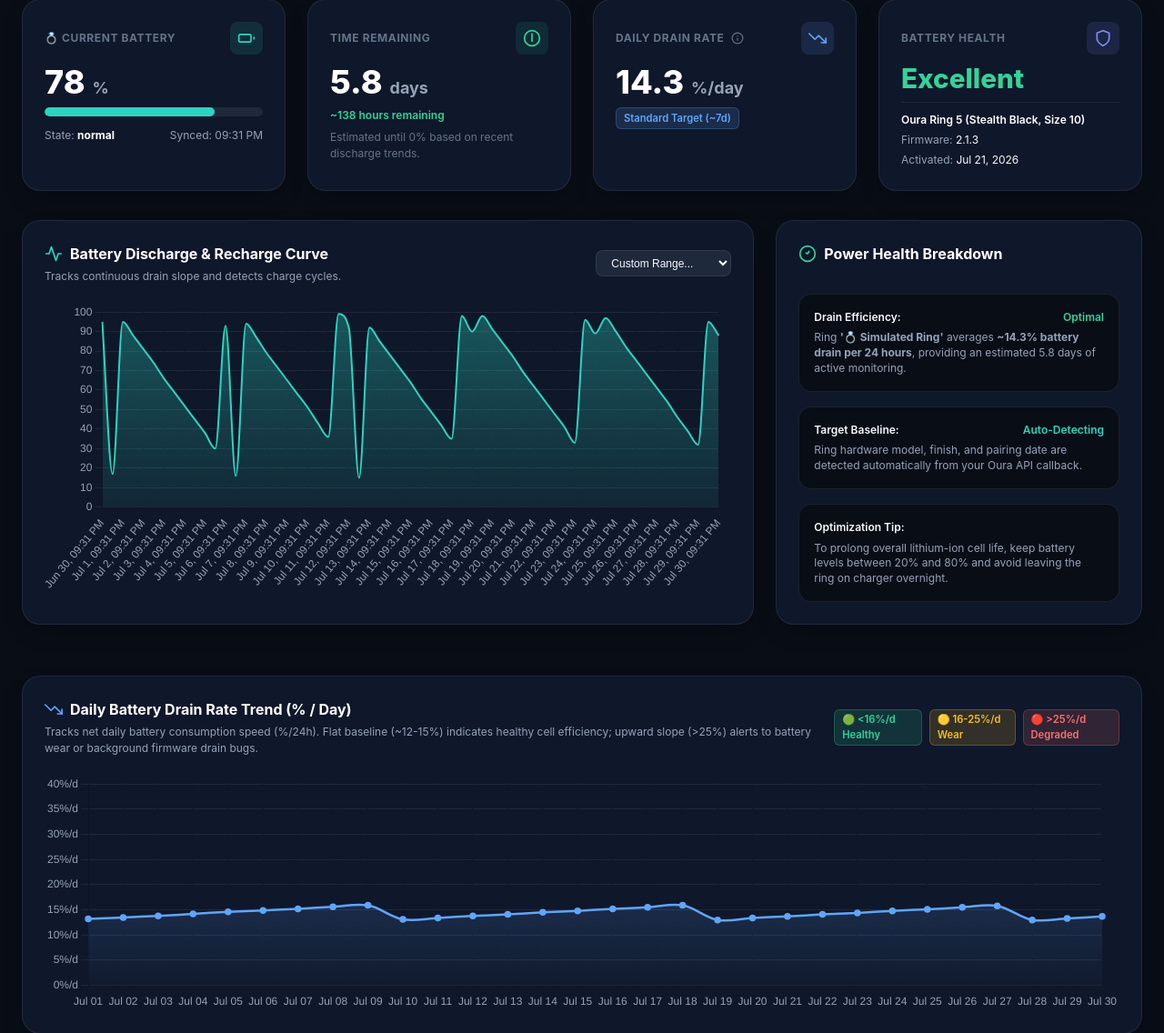
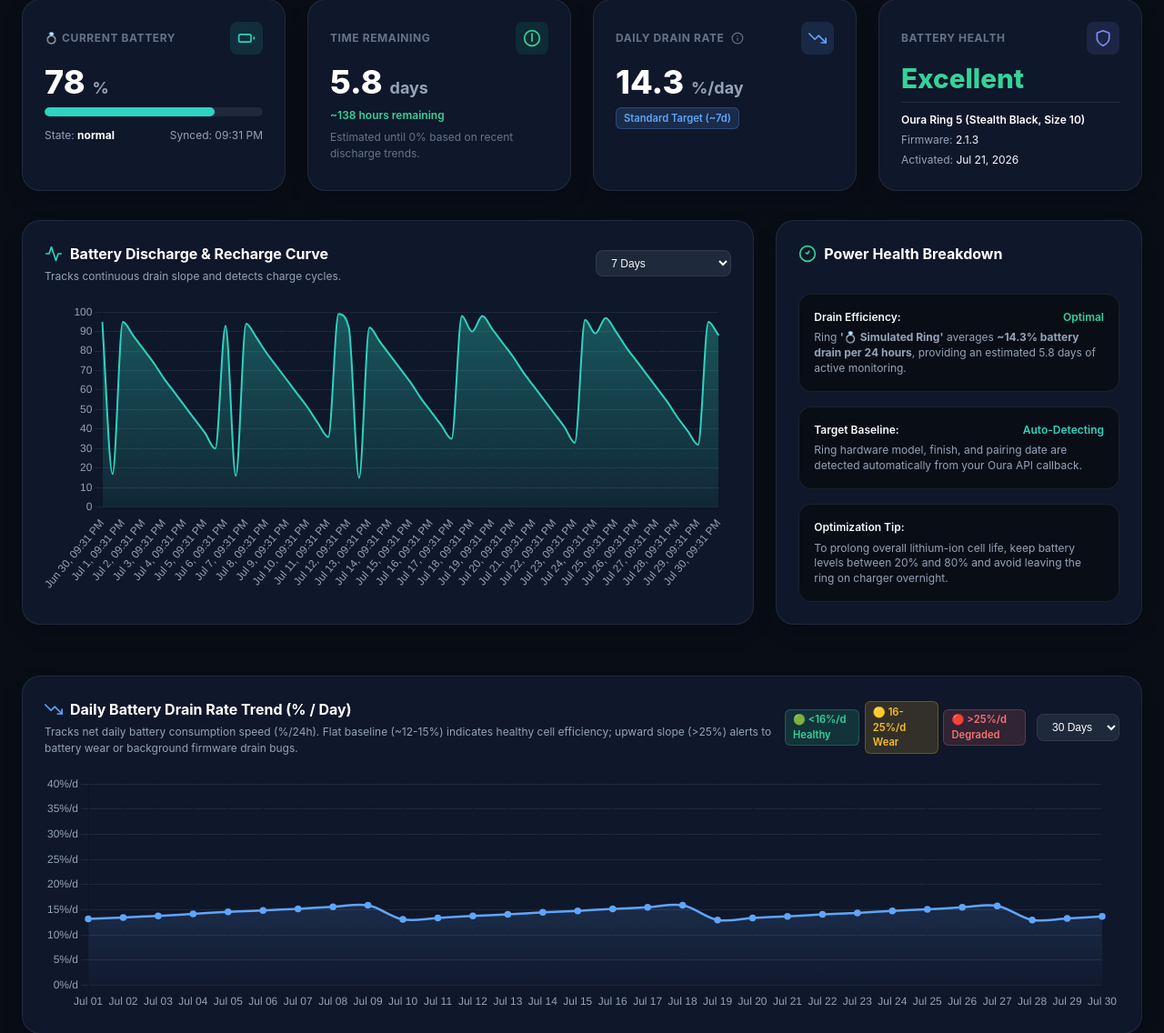
Before and after one commit to cipriani14/oura-ring-battery-health-tracker, a FastAPI app: page / in a window 1280 px wide. Shown: the part 197-1333 px from the top of the page at 91% size. Run offline with FastAPI, Linux system fonts and the light colour scheme; data that the repository does not hold is empty.

Commit message:
Fix 30-day default selection and add independent range selector for Daily Drain Rate chart

```diff
--- a/app/templates/index.html
+++ b/app/templates/index.html
@@ -399,10 +399,19 @@
                         Tracks net daily battery consumption speed (%/24h). Flat baseline (~12-15%) indicates healthy cell efficiency; upward slope (>25%) alerts to battery wear or background firmware drain bugs.
                     </p>
                 </div>
-                <div style="display: flex; gap: 0.5rem; align-items: center;">
-                    <span class="badge-tag tag-emerald" style="font-size: 0.7rem;">🟢 &lt;16%/d Healthy</span>
-                    <span class="badge-tag tag-amber" style="font-size: 0.7rem;">🟡 16-25%/d Wear</span>
-                    <span class="badge-tag tag-rose" style="font-size: 0.7rem;">🔴 &gt;25%/d Degraded</span>
+                <div style="display: flex; gap: 0.75rem; align-items: center;">
+                    <div style="display: flex; gap: 0.35rem; align-items: center;">
+                        <span class="badge-tag tag-emerald" style="font-size: 0.7rem;">🟢 &lt;16%/d Healthy</span>
+                        <span class="badge-tag tag-amber" style="font-size: 0.7rem;">🟡 16-25%/d Wear</span>
+                        <span class="badge-tag tag-rose" style="font-size: 0.7rem;">🔴 &gt;25%/d Degraded</span>
+                    </div>
+                    <select id="drain-days-select" onchange="fetchDrainRateHistory()" class="select-dropdown">
+                        <option value="7">7 Days</option>
+                        <option value="14">14 Days</option>
+                        <option value="30" selected>30 Days</option>
+                        <option value="90">90 Days</option>
+                        <option value="365">1 Year</option>
+                    </select>
                 </div>
             </div>
             <div class="chart-wrapper" style="height: 260px;">
@@ -770,10 +779,12 @@
                     optionsHTML += `<option value="custom">Custom Range...</option>`;
 
                     select.innerHTML = optionsHTML;
-                    if (Array.from(select.options).some(o => o.value === currentVal)) {
+                    if (currentVal && currentVal !== "custom" && Array.from(select.options).some(o => o.value === currentVal)) {
                         select.value = currentVal;
+                    } else if (Array.from(select.options).some(o => o.value === "30")) {
+                        select.value = "30";
                     } else {
-                        select.value = select.options[select.options.length - 1].value;
+                        select.value = select.options[0].value;
                     }
                 } else {
                     actRow.classList.add("hidden");
@@ -869,20 +880,9 @@
         }
 
         async function fetchDrainRateHistory() {
-            const daysSelect = document.getElementById("history-days-select").value;
-            let days = 14;
-            let url = activeRingId ? `/api/battery/drain_rate_history?ring_id=${activeRingId}` : `/api/battery/drain_rate_history?`;
-
-            if (daysSelect === "custom") {
-                const startDate = document.getElementById("custom-start-date").value;
-                const endDate = document.getElementById("custom-end-date").value;
-                if (!startDate || !endDate) return;
-                days = Math.max(1, Math.floor((new Date(endDate) - new Date(startDate)) / (1000 * 60 * 60 * 24)));
-                url += `&days=${days}`;
-            } else {
-                days = daysSelect;
-                url += `&days=${daysSelect}`;
-            }
+            const select = document.getElementById("drain-days-select");
+            const days = select ? select.value : 30;
+            let url = activeRingId ? `/api/battery/drain_rate_history?ring_id=${activeRingId}&days=${days}` : `/api/battery/drain_rate_history?days=${days}`;
 
             try {
                 const res = await fetch(url);
```
